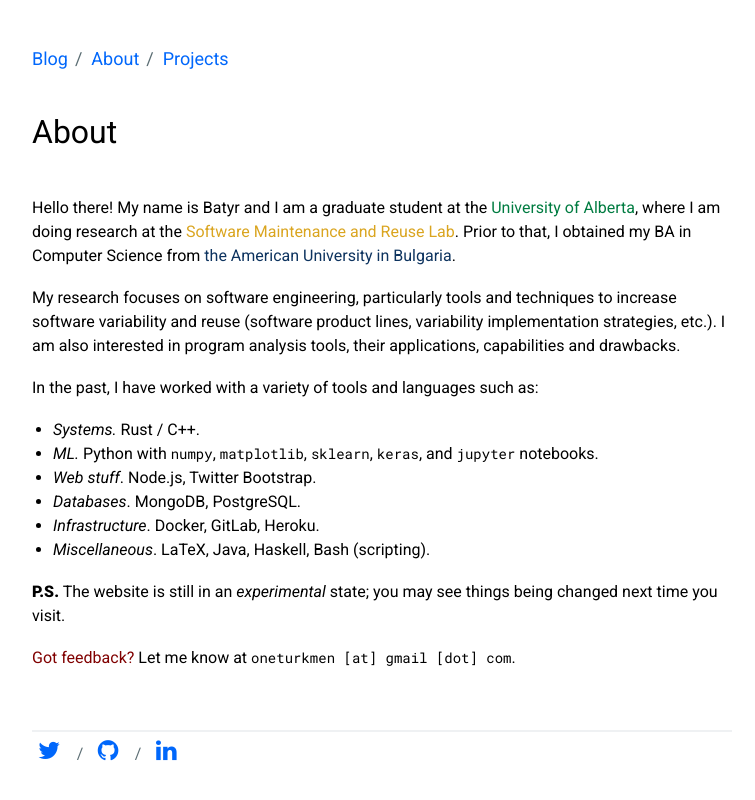
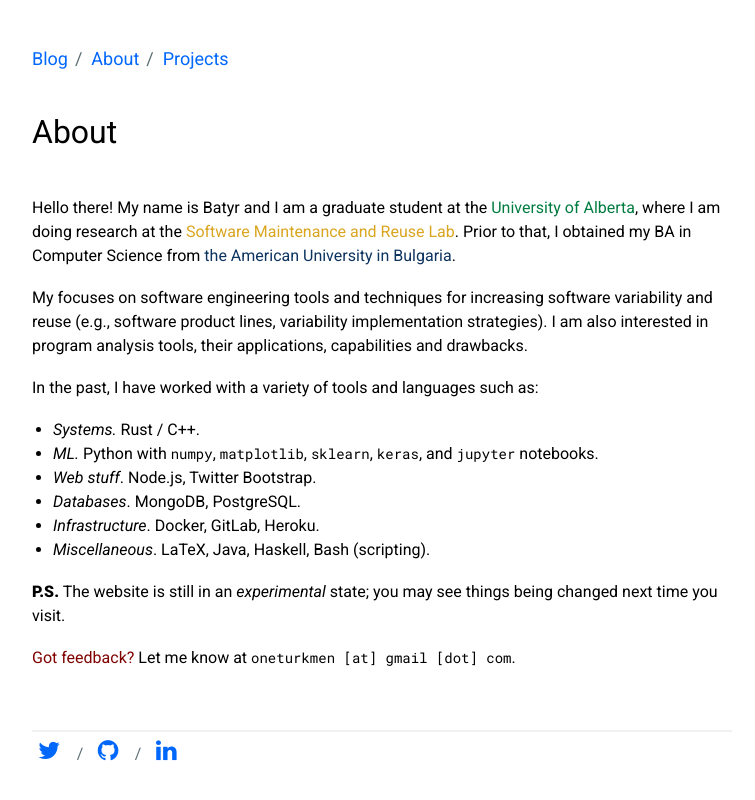
Before and after one commit to oneturkmen/oneturkmen.github.io, a Jekyll site: the page built from _pages/about.markdown, in a window 1280 px wide. Shown: the top 800 px of the page, without its empty margins (258-1013 px from the left). Built offline with Jekyll 4.4.1, drawn with Linux system fonts in a browser that asks for light colours.

Commit message:
Adjust about

```diff
--- a/_pages/about.markdown
+++ b/_pages/about.markdown
@@ -11,10 +11,10 @@ where I am doing research at the
 Prior to that, I obtained my BA in Computer Science from [<span style="color: #0d335f;">the American University in
 Bulgaria</span>](https://www.aubg.edu/).
 
-My research focuses on software engineering, particularly tools and techniques
-to increase software variability and reuse (software product lines,
-variability implementation strategies, etc.). I am also interested
-in program analysis tools, their applications, capabilities and drawbacks.
+My focuses on software engineering tools and techniques for increasing software
+variability and reuse (e.g., software product lines, variability implementation
+strategies). I am also interested in program analysis tools, their
+applications, capabilities and drawbacks.
 
 In the past, I have worked with a variety of tools and languages such as:
 
```
